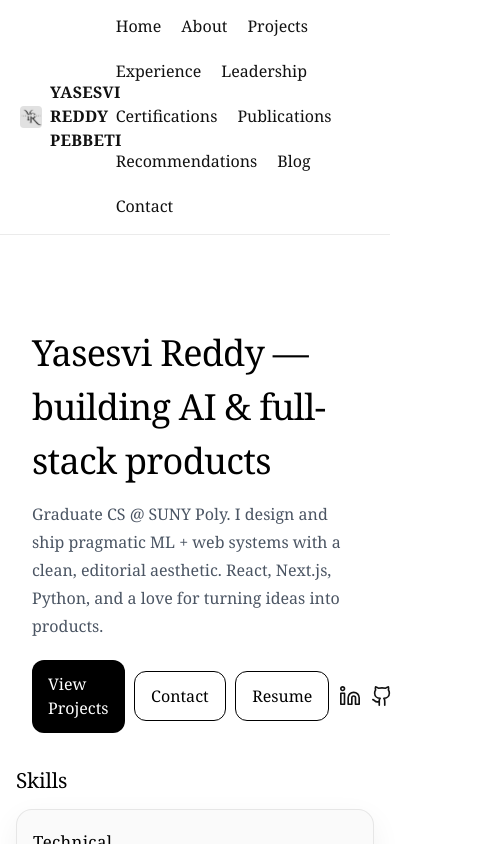
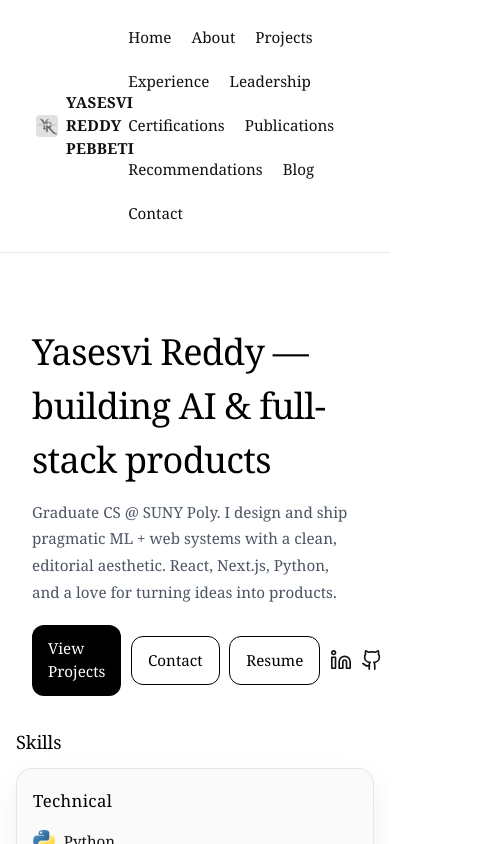
Before and after one commit to Yasesvi-Reddy-Pebbeti/YasesviReddy-Portfolio, a Next.js app: page / in a window 390 px wide. Shown: the top 844 px of the page, 488 px wide, since content can reach past the window. Built offline with nearby package versions, Linux system fonts and the light colour scheme.

Commit message:
made website mobile friendly and updated data

```diff
--- a/app/global.css
+++ b/app/global.css
@@ -5,7 +5,7 @@
 
 /* 2) Base + tokens (light, professional) */
 @layer base {
-  :root{
+  :root {
     --bg: #ffffff;
     --bg-soft: #fafafa;
     --fg: #111111;
@@ -14,52 +14,88 @@
     --accent: #111111;
     --accent-2: #000000;
     --card: #ffffff;
-    --border: rgba(0,0,0,.08);
+    --border: rgba(0, 0, 0, 0.08);
     --radius: 16px;
-    --shadow: 0 10px 30px rgba(0,0,0,.06);
+    --shadow: 0 10px 30px rgba(0, 0, 0, 0.06);
   }
 
   /* sticky footer layout */
-  html, body { height: 100%; }                 /* NEW */
-  html { background-color: var(--bg); }
-  *, *::before, *::after { box-sizing: border-box; }
-  html, body { margin: 0; padding: 0; }
+  html,
+  body {
+    height: 100%;
+  } /* NEW */
+  html {
+    background-color: var(--bg);
+  }
+  *,
+  *::before,
+  *::after {
+    box-sizing: border-box;
+  }
+  html,
+  body {
+    margin: 0;
+    padding: 0;
+  }
 
-  body{
+  body {
     /* uses your serif by default; Inter is loaded but we keep your style */
-    font-family: var(--font-serif, "Source Serif 4", Georgia, "Times New Roman", serif);
+    font-family: var(
+      --font-serif,
+      "Source Serif 4",
+      Georgia,
+      "Times New Roman",
+      serif
+    );
     background: var(--bg);
     color: var(--fg);
     -webkit-font-smoothing: antialiased;
     text-rendering: optimizeLegibility;
 
     /* sticky footer layout */
-    min-height: 100vh;                          /* NEW */
-    display: flex;                              /* NEW */
-    flex-direction: column;                     /* NEW */
+    min-height: 100vh; /* NEW */
+    display: flex; /* NEW */
+    flex-direction: column; /* NEW */
   }
 
-  a{
+  a {
     color: var(--fg);
     text-decoration: none;
     border-bottom: 1px solid transparent;
   }
-  a:hover{ border-color: var(--fg); }
+  a:hover {
+    border-color: var(--fg);
+  }
 
   /* centered readable width */
-  main{
-    flex: 1;                                    /* NEW: lets footer sit at bottom */
+  main {
+    flex: 1; /* NEW: lets footer sit at bottom */
     width: min(1100px, 100%);
     margin: 0 auto;
     padding: 2.2rem 1rem;
   }
 
-  h1{ font-size: clamp(2rem, 4.5vw, 3rem); letter-spacing:-.02em; color: var(--fg-strong); }
-  h2{ font-size: clamp(1.3rem, 2vw, 1.6rem); letter-spacing:-.01em; color: var(--fg-strong); margin: 0 0 .8rem; }
-  h3{ margin:.2rem 0 .5rem; color: var(--fg-strong); }
-  p{ color: var(--muted); line-height: 1.75; }
+  h1 {
+    font-size: clamp(2rem, 4.5vw, 3rem);
+    letter-spacing: -0.02em;
+    color: var(--fg-strong);
+  }
+  h2 {
+    font-size: clamp(1.3rem, 2vw, 1.6rem);
+    letter-spacing: -0.01em;
+    color: var(--fg-strong);
+    margin: 0 0 0.8rem;
+  }
+  h3 {
+    margin: 0.2rem 0 0.5rem;
+    color: var(--fg-strong);
+  }
+  p {
+    color: var(--muted);
+    line-height: 1.75;
+  }
 
-  section.block{
+  section.block {
     background: var(--bg-soft);
     border: 1px solid var(--border);
     border-radius: var(--radius);
@@ -67,17 +103,101 @@
     padding: 1.2rem;
   }
 
-  footer{ color:#6b7280; }
+  footer {
+    color: #6b7280;
+  }
 }
 
 /* 3) Component classes using Tailwind utilities */
 @layer components {
-  .btn { @apply inline-block px-4 py-3 rounded-xl transition transform duration-200; }
-  .btn:hover { @apply -translate-y-0.5; }
+  .btn {
+    @apply inline-block px-4 py-3 rounded-xl transition transform duration-200;
+  }
+  .btn:hover {
+    @apply -translate-y-0.5;
+  }
 
-  .btn-primary { @apply bg-black text-white; }
-  .btn-primary:hover { @apply opacity-90; }
+  .btn-primary {
+    @apply bg-black text-white;
+  }
+  .btn-primary:hover {
+    @apply opacity-90;
+  }
 
-  .btn-ghost { @apply border border-black text-black bg-transparent; }
-  .btn-ghost:hover { @apply bg-black text-white; }
+  .btn-ghost {
+    @apply border border-black text-black bg-transparent;
+  }
+  .btn-ghost:hover {
+    @apply bg-black text-white;
+  }
 }
+
+/* 4) Responsive layout refinements */
+@layer base {
+  /* Prevent horizontal scroll on small screens */
+  html,
+  body {
+    max-width: 100%;
+    overflow-x: hidden;
+  }
+
+  /* Make main content narrower and padded on mobile */
+  @media (max-width: 768px) {
+    main {
+      width: 100%;
+      padding: 1.25rem;
+    }
+
+    h1 {
+      font-size: 1.8rem;
+    }
+
+    h2 {
+      font-size: 1.3rem;
+    }
+
+    h3 {
+      font-size: 1.1rem;
+    }
+
+    p {
+      font-size: 0.95rem;
+      line-height: 1.6;
+    }
+
+    nav {
+      padding: 0.75rem 1rem !important;
+    }
+
+    section.block {
+      padding: 1rem;
+    }
+  }
+
+  /* Extra-small screens (phones <480px) */
+  @media (max-width: 480px) {
+    h1 {
+      font-size: 1.5rem;
+    }
+
+    h2 {
+      font-size: 1.15rem;
+    }
+
+    main {
+      padding: 1rem;
+    }
+
+    a {
+      font-size: 0.95rem;
+    }
+  }
+}
+
+/* 5) Utility helper for responsive grids */
+@layer components {
+  .grid-responsive {
+    @apply grid gap-6;
+    grid-template-columns: repeat(auto-fit, minmax(280px, 1fr));
+  }
+}
--- a/lib/certificationData.js
+++ b/lib/certificationData.js
@@ -9,37 +9,37 @@ export const certificates = [
   {
     title: "IBM Introduction to Software Engineering",
     platform: "Coursera",
-    date: "Issued Oct 15, 2025",
+    date: "Issued Oct 2025",
     credentialId: "SY8XYD36WCPM",
   },
   {
     title: "IBM Introduction to Cloud Computing",
     platform: "Coursera",
-    date: "Issued Oct 15, 2025",
+    date: "Issued Oct 2025",
     credentialId: "U3Q0TTCIH32T",
   },
   {
     title: "IBM Introduction to HTML, CSS, & JavaScript",
     platform: "Coursera",
-    date: "Issued Oct 19, 2025",
+    date: "Issued Oct 2025",
     credentialId: "LF0NIFN23S6F",
   },
   {
     title: "IBM Getting Started with Git and GitHub",
     platform: "Coursera",
-    date: "Issued Oct 19, 2025",
+    date: "Issued Oct 2025",
     credentialId: "YW30SOXUXVSX",
   },
   {
     title: "IBM Developing Front-End Apps with React",
     platform: "Coursera",
-    date: "Issued Oct 19, 2025",
+    date: "Issued Oct 2025",
     credentialId: "FKHUKZM0JHW8",
   },
   {
     title: "IBM Developing Back-End Apps with Node.js and Express",
     platform: "Coursera",
-    date: "Issued Oct 19, 2025",
+    date: "Issued Oct 2025",
     credentialId: "M6IAHRJ5S6P1",
   },
   {
```
